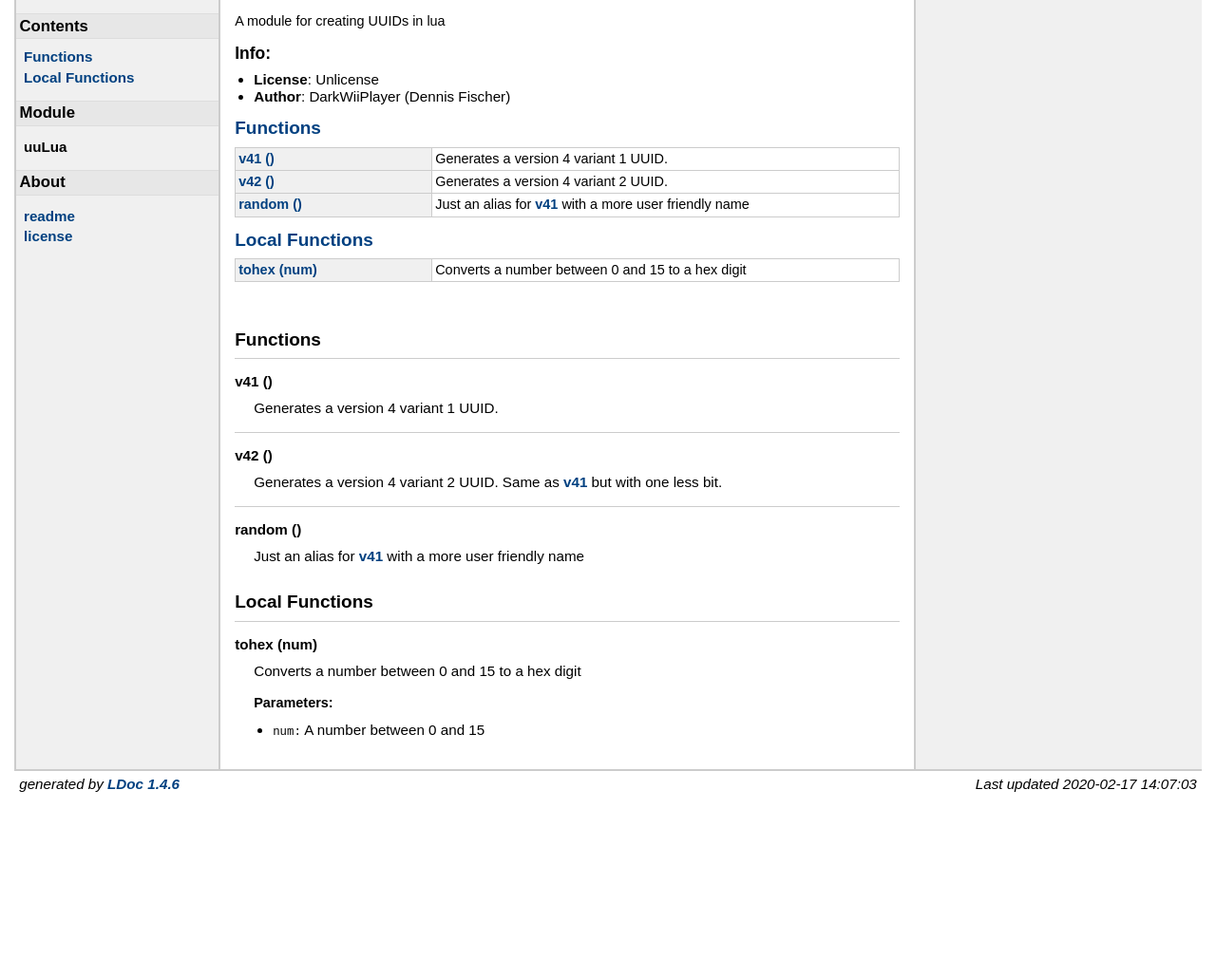
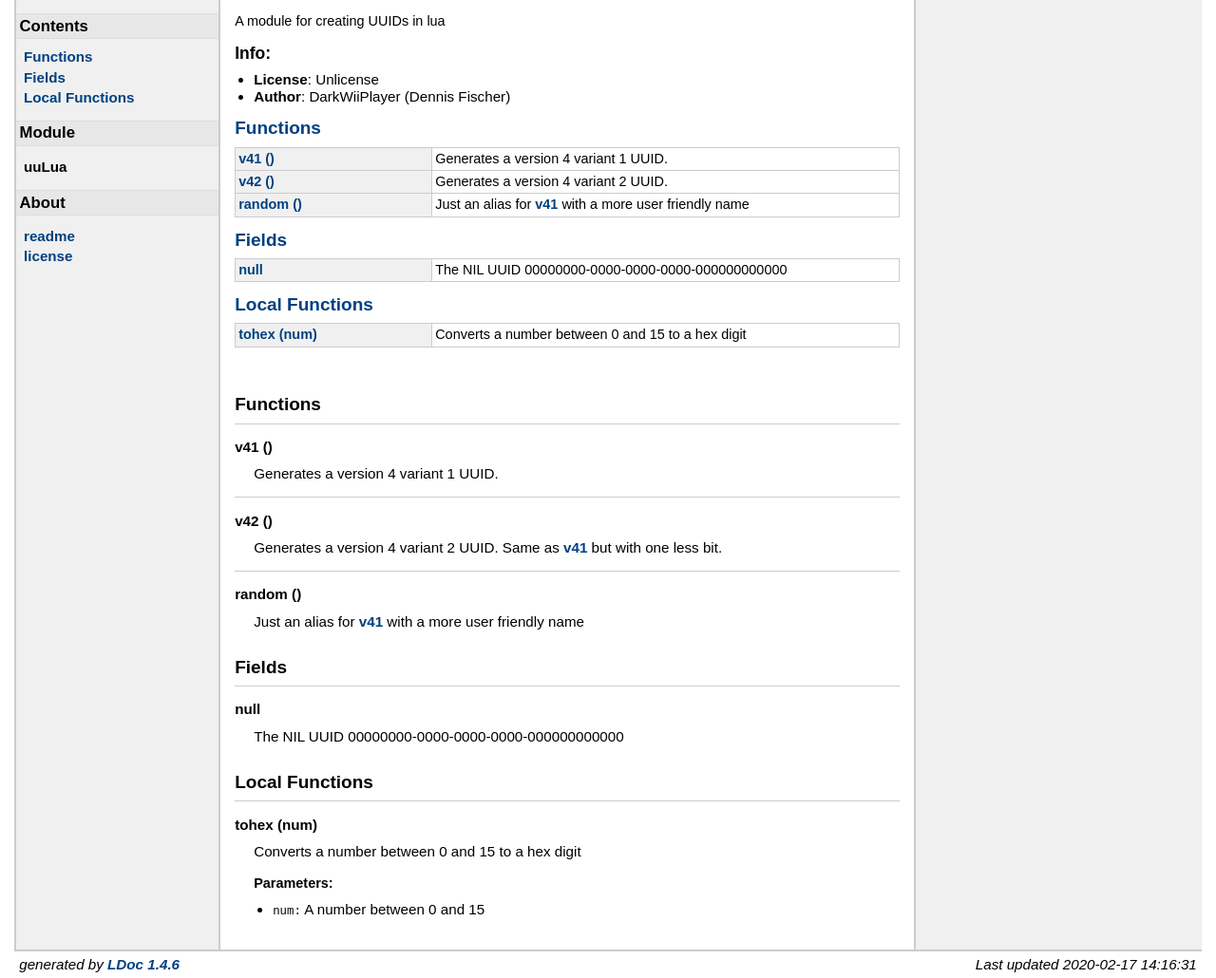
Before and after one commit to DarkWiiPlayer/uulua, a plain HTML site: page docs/index.html in a window 1280 px wide. Shown: the part 63-1093 px from the top of the page at 95% size. Before the commit the page ends 903 px from the top, so only its background shows below. Drawn offline with Linux system fonts and the light colour scheme.

Commit message:
Add null UUID

```diff
--- a/docs/index.html
+++ b/docs/index.html
@@ -30,6 +30,7 @@
 <h2>Contents</h2>
 <ul>
 <li><a href="#Functions">Functions</a></li>
+<li><a href="#Fields">Fields</a></li>
 <li><a href="#Local_Functions">Local Functions</a></li>
 </ul>
 
@@ -73,6 +74,13 @@
 	<tr>
 	<td class="name" nowrap><a href="#random">random ()</a></td>
 	<td class="summary">Just an alias for <a href="index.html#v41">v41</a> with a more user friendly name</td>
+	</tr>
+</table>
+<h2><a href="#Fields">Fields</a></h2>
+<table class="function_list">
+	<tr>
+	<td class="name" nowrap><a href="#null">null</a></td>
+	<td class="summary">The NIL UUID 00000000-0000-0000-0000-000000000000</td>
 	</tr>
 </table>
 <h2><a href="#Local_Functions">Local Functions</a></h2>
@@ -134,6 +142,24 @@
 
 </dd>
 </dl>
+    <h2 class="section-header "><a name="Fields"></a>Fields</h2>
+
+    <dl class="function">
+    <dt>
+    <a name = "null"></a>
+    <strong>null</strong>
+    </dt>
+    <dd>
+    The NIL UUID 00000000-0000-0000-0000-000000000000
+
+
+
+
+
+
+
+</dd>
+</dl>
     <h2 class="section-header "><a name="Local_Functions"></a>Local Functions</h2>
 
     <dl class="function">
@@ -164,7 +190,7 @@
 </div> <!-- id="main" -->
 <div id="about">
 <i>generated by <a href="http://github.com/stevedonovan/LDoc">LDoc 1.4.6</a></i>
-<i style="float:right;">Last updated 2020-02-17 14:07:03 </i>
+<i style="float:right;">Last updated 2020-02-17 14:16:31 </i>
 </div> <!-- id="about" -->
 </div> <!-- id="container" -->
 </body>
```
Also changed, not shown: docs/about/license.md.html (+1 -1 lines), docs/about/readme.md.html (+1 -1 lines), docs/module/uuLua.html (+27 -1 lines), 1 other file.
